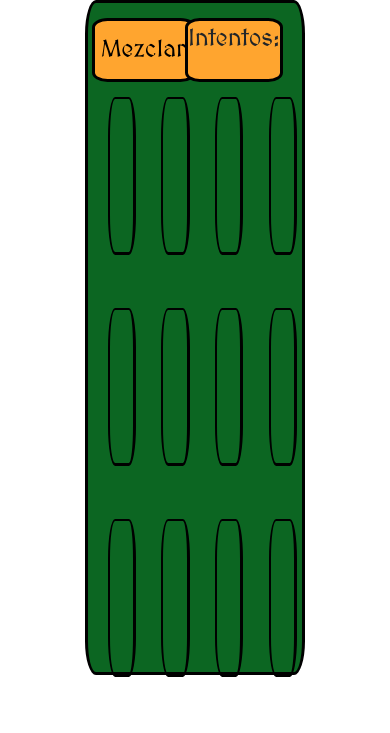
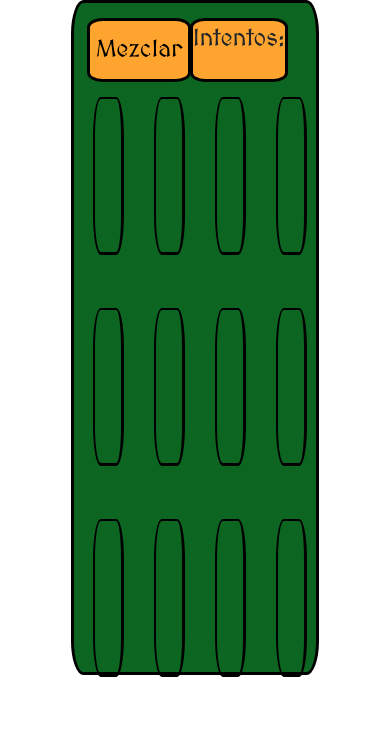
Before and after one commit to JulianLago/memotest, a website: page index.html in a window 390 px wide. Drawn offline with nearby package versions, Linux system fonts and the light colour scheme.

Commit message:
Update main.css

```diff
--- a/main.css
+++ b/main.css
@@ -138,12 +138,13 @@ html,body{
 @media (max-width: 600px) {
 
     #tablero{
-        width:75%;
+        width:85%;
         height: 80%;
     }
     .tarjeta{
+
         height: 75%;
-        width: 120%;
+        width: 100%;
 
     }
 }
```
